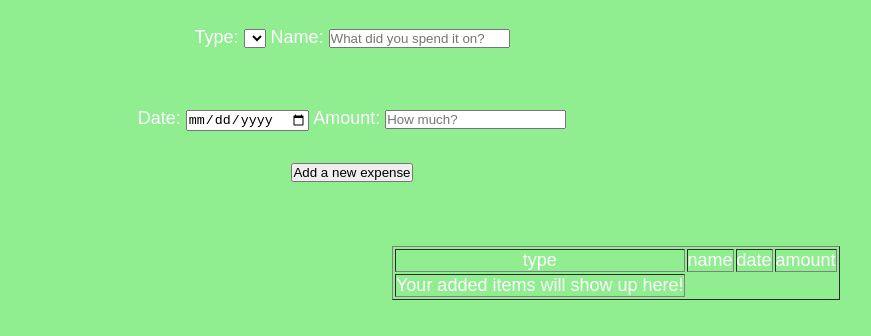
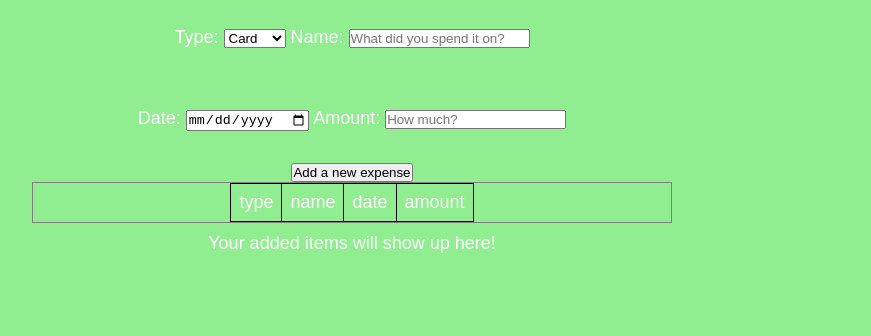
Before and after one commit to Ahmad-ayoub/Expense_Tracker, a plain HTML site: page index.html in a window 1280 px wide. Shown: the part 116-452 px from the top of the page, without its empty margins (288-1159 px from the left). Drawn offline with Linux system fonts and the light colour scheme.

Commit message:
new updates

```diff
--- a/index.html
+++ b/index.html
@@ -18,10 +18,10 @@
     <div class="choices">
       <text>Type:</text>
       <select name="" id="currencyType">
-        <option value="Card"></option>
-        <option value="Cash"></option>
-        <option value="Crypto"></option>
-        <option value="Other"></option>
+        <option value="Card">Card</option>
+        <option value="Cash">Cash</option>
+        <option value="Crypto">Crypto</option>
+        <option value="Other">Other</option>
       </select>
       <text>Name:</text>
       <input type="text" placeholder="What did you spend it on?" />
@@ -36,17 +36,21 @@
 
     <button class="button">Add a new expense</button>
 
+    <div class="table_Container">
       <table border="1" class="table">
+        <tbody class="adjustCells">
           <tr>
             <td>type</td>
             <td>name</td>
             <td>date</td>
             <td>amount</td>
           </tr>
-      <tr id="tablePlaceholder">
-        <td>Your added items will show up here!</td>
-      </tr>
+        </tbody>
+        <caption id="tablePlaceholder" class="tablePlaceholder">
+          Your added items will show up here!
+        </caption>
       </table>
+    </div>
 
     <script src="script.js"></script>
   </body>
--- a/styles.css
+++ b/styles.css
@@ -19,12 +19,36 @@ body {
   padding-top: 30px;
 }
 
+.table_Container {
+  display: flex;
+  justify-content: center;
+  width: 100%;
+}
+
 .choices {
   padding-top: 30px;
   padding-bottom: 30px;
 }
 
 .table {
-  transform: translate(85vh);
-  margin-top: 5%;
+  table-layout: fixed;
+  width: 50%; /* Adjust the table width as needed */
+  border-collapse: collapse;
 }
+
+th,
+td {
+  border: 1px solid black;
+  text-align: center;
+  padding: 8px;
+}
+
+.tablePlaceholder {
+  padding-top: 10px;
+  caption-side: bottom;
+}
+
+.adjustCells {
+  display: flex;
+  justify-content: center;
+}
```
Lines whose indentation alone changed are shown as unchanged.
